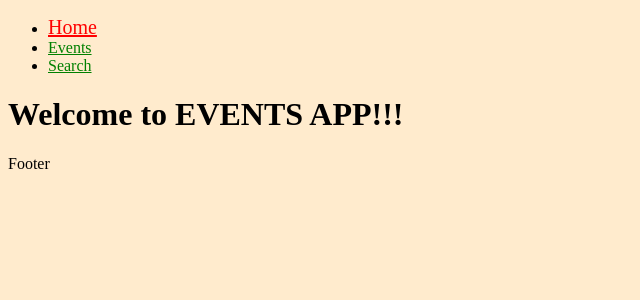
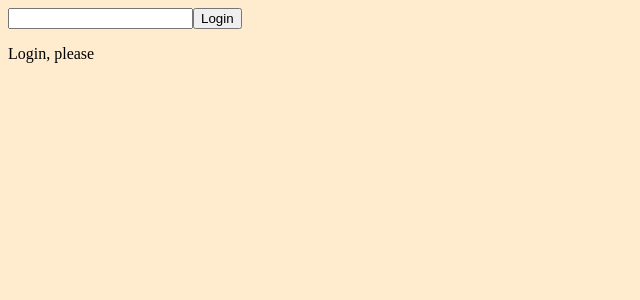
Before and after one commit to AlonaHarnyk/Hillel_FS, a React (Vite) app: page / in a window 1280 px wide. Shown: the top 300 px of the page, without its empty margins (0-640 px from the left). Built offline with nearby package versions, Linux system fonts and the light colour scheme.

Commit message:
lesson-47

```diff
--- a/package.json
+++ b/package.json
@@ -15,7 +15,8 @@
     "axios": "^1.13.5",
     "react": "^19.2.0",
     "react-dom": "^19.2.0",
-    "react-router": "^7.13.1"
+    "react-router": "^7.13.1",
+    "zustand": "^5.0.12"
   },
   "devDependencies": {
     "@eslint/js": "^9.39.1",
--- /dev/null
+++ b/src/components/AuthNavigation/AuthNavigation.tsx
@@ -0,0 +1,17 @@
+import { useContext } from "react";
+import { AuthContext } from "../../context/authContext";
+import { LoginForm } from "../LoginForm/LoginForm";
+
+export const AuthNavigation = () => {
+  const authContext = useContext(AuthContext);
+
+  return (
+    <>
+      {authContext?.isAuth ? (
+        <button onClick={authContext.logout}>Logout</button>
+      ) : (
+        <LoginForm />
+      )}
+    </>
+  );
+};
--- a/src/components/Layout/Layout.tsx
+++ b/src/components/Layout/Layout.tsx
@@ -1,16 +1,50 @@
 import { Outlet, useLocation } from "react-router";
 import { Navigation } from "../Navigation/Navigation";
+import { AuthContext } from "../../context/authContext";
+import { useContext } from "react";
+import { AuthNavigation } from "../AuthNavigation/AuthNavigation";
+import { Section } from "../Section/Section";
+import { selectLang, useLangStore } from "../../stores/langStore";
 
 export const Layout = () => {
   const location = useLocation();
+  const authContext = useContext(AuthContext);
+
+  // const { changeLang, lang } = useLangStore();
+
+  const lang = useLangStore(selectLang);
+  const changeLang = useLangStore((state) => state.changeLang);
+
+  const changeLangHandler = (
+    e: React.ChangeEvent<HTMLSelectElement, HTMLSelectElement>,
+  ) => {
+    changeLang(e.target.value);
+  };
 
   return (
     <>
-      <header>
-        {!location.pathname.includes("details") && <Navigation />}
-      </header>
-      <main>{<Outlet />}</main>
-      <footer>Footer</footer>
+      <AuthNavigation />
+      {authContext?.isAuth ? (
+        <>
+          <header>
+            <select value={lang} onChange={changeLangHandler}>
+              <option value="en">EN</option>
+              <option value="uk">UK</option>
+              <option value="pl">PL</option>
+            </select>
+            {!location.pathname.includes("details") && <Navigation />}
+          </header>
+          <main>
+            <Section title="Navigation">
+              <p>Test</p>
+            </Section>
+            <Outlet />
+          </main>
+          <footer>Footer</footer>
+        </>
+      ) : (
+        <p>Login, please</p>
+      )}
     </>
   );
 };
--- /dev/null
+++ b/src/components/LoginForm/LoginForm.tsx
@@ -0,0 +1,18 @@
+import { useContext } from "react";
+import { AuthContext } from "../../context/authContext";
+
+export const LoginForm = () => {
+  const authContext = useContext(AuthContext);
+
+  const handleSubmit = (forrmData: FormData) => {
+    const password = forrmData.get("password") as string;
+    authContext?.login(password);
+  };
+
+  return (
+    <form action={handleSubmit}>
+      <input type="password" name="password" />
+      <button>Login</button>
+    </form>
+  );
+};
--- /dev/null
+++ b/src/components/Section/Section.tsx
@@ -0,0 +1,17 @@
+import type { ReactNode } from "react";
+
+interface SectionProps {
+  title: string;
+  children: ReactNode;
+}
+
+export const Section = ({ title, children }: SectionProps) => {
+  return (
+    <section>
+      <div>
+        <h2>{title}</h2>
+        {children}
+      </div>
+    </section>
+  );
+};
--- a/src/context/AuthProvider.tsx
+++ b/src/context/AuthProvider.tsx
@@ -1,18 +1,36 @@
-import { useState, type ReactNode } from "react";
+import { useEffect, useState, type ReactNode } from "react";
 import { AuthContext } from "./authContext";
 
+const PASSWORD = "admin123";
+
 export const AuthProvider = ({ children }: { children: ReactNode }) => {
-  const [a, setA] = useState(10);
+  const [isAuth, setIsAuth] = useState(() => {
+    const isAuth = localStorage.getItem("isAuth");
+    if (isAuth === null) {
+      return false;
+    } else {
+      return JSON.parse(isAuth);
+    }
+  });
+
+  const login = (password: string) => {
+    if (password === PASSWORD) {
+      setIsAuth(true);
+    } else {
+      alert("Incorrect password");
+    }
+  };
+
+  const logout = () => {
+    setIsAuth(false);
+  };
+
+  useEffect(() => {
+    localStorage.setItem("isAuth", JSON.stringify(isAuth));
+  }, [isAuth]);
 
   return (
-    <AuthContext.Provider
-      value={{
-        a,
-        changeA(a: number) {
-          setA(a);
-        },
-      }}
-    >
+    <AuthContext.Provider value={{ isAuth, login, logout }}>
       {children}
     </AuthContext.Provider>
   );
--- a/src/context/authContext.ts
+++ b/src/context/authContext.ts
@@ -1,6 +1,7 @@
 import { createContext } from "react";
 
 export const AuthContext = createContext<null | {
-  a: number;
-  changeA: (a: number) => void;
+  isAuth: boolean;
+  login: (password: string) => void;
+  logout: () => void;
 }>(null);
--- a/src/pages/EventDetailsPage/EventDetailsPage.tsx
+++ b/src/pages/EventDetailsPage/EventDetailsPage.tsx
@@ -7,17 +7,13 @@ import {
 } from "react-router";
 import { getEventById } from "../../services/eventsApi";
 import type { ApiEvent } from "../../types/index";
-import { useContext, useEffect, useState } from "react";
-import { AuthContext } from "../../context/authContext";
+import { useEffect, useState } from "react";
 
 export const EventDetailsPage = () => {
   const [event, setEvent] = useState<ApiEvent | null>(null);
   const { eventId } = useParams();
   const navigate = useNavigate();
   const location = useLocation();
-
-  const data = useContext(AuthContext);
-  console.log(data?.a);
 
   useEffect(() => {
     getEventById(eventId as ApiEvent["id"]).then(setEvent);
--- a/src/pages/EventsPage/EventsPage.tsx
+++ b/src/pages/EventsPage/EventsPage.tsx
@@ -1,14 +1,11 @@
-import { useEffect, useState, useContext } from "react";
+import { useEffect, useState } from "react";
 import { getEvents } from "../../services/eventsApi";
 import { type ApiEvent } from "../../types/index";
 import { Link, useLocation } from "react-router";
-import { AuthContext } from "../../context/authContext";
 
 export const EventsPage = () => {
   const [events, setEvents] = useState<ApiEvent[]>([]);
   const location = useLocation();
-
-  const data = useContext(AuthContext);
 
   useEffect(() => {
     //getEvents().then((data) => setEvents(data));
@@ -26,7 +23,6 @@ export const EventsPage = () => {
           </li>
         ))}
       </ul>
-      <button onClick={() => data?.changeA(1000)}>Test click</button>
     </>
   );
 };
--- /dev/null
+++ b/src/stores/langStore.ts
@@ -0,0 +1,35 @@
+import { create } from "zustand";
+import { persist } from "zustand/middleware";
+
+interface LangStore {
+  lang: string;
+  changeLang: (newLang: string) => void;
+  a: number;
+  b: number;
+}
+// const createWithTypes = create<LangStore>();
+
+// const useStore = createWithTypes((set) => {});
+
+export const useLangStore = create<LangStore>()(
+  persist(
+    (set) => {
+      return {
+        lang: "en",
+        changeLang: (newLang) => set({ lang: newLang }),
+        a: 5,
+        b: 10,
+      };
+    },
+    {
+      name: "app-lang",
+      partialize: (state) => {
+        return {
+          lang: state.lang,
+        };
+      },
+    },
+  ),
+);
+
+export const selectLang = (state: LangStore) => state.lang;
```
Also changed, not shown: 1 other file (tests, documents, lock files or other folders).
